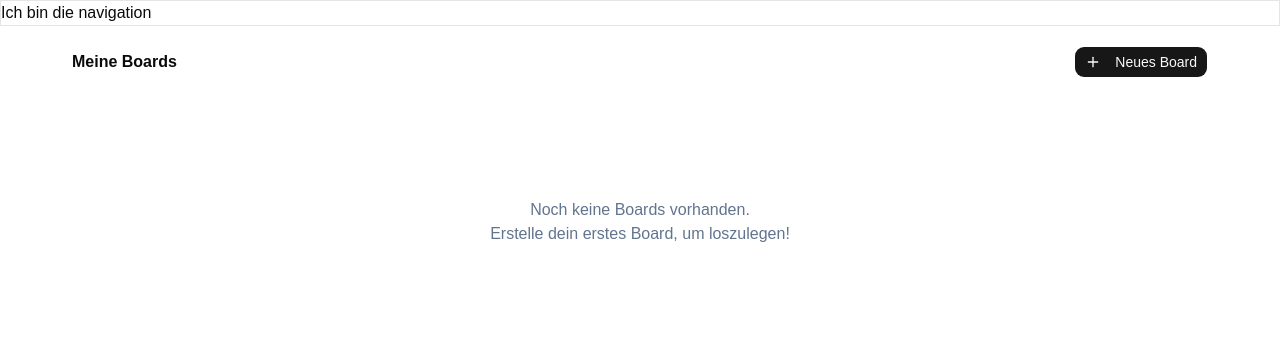
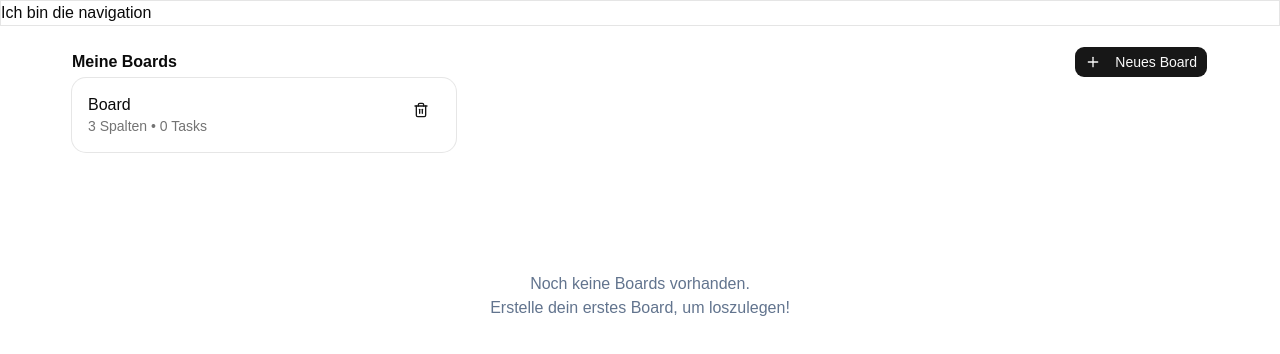
Before and after one commit to Schokett/KanBanDev, a React (Vite) app: page /KanBanDev/boardoverview in a window 1280 px wide. Shown: the top 354 px of the page. Built offline with nearby package versions, Linux system fonts and the light colour scheme.

Commit message:
boardview changed

```diff
--- /dev/null
+++ b/src/components/ui/card.tsx
@@ -0,0 +1,103 @@
+import * as React from "react"
+
+import { cn } from "@/lib/utils"
+
+function Card({
+  className,
+  size = "default",
+  ...props
+}: React.ComponentProps<"div"> & { size?: "default" | "sm" }) {
+  return (
+    <div
+      data-slot="card"
+      data-size={size}
+      className={cn(
+        "group/card flex flex-col gap-(--card-spacing) overflow-hidden rounded-xl bg-card py-(--card-spacing) text-sm text-card-foreground ring-1 ring-foreground/10 [--card-spacing:--spacing(4)] has-data-[slot=card-footer]:pb-0 has-[>img:first-child]:pt-0 data-[size=sm]:[--card-spacing:--spacing(3)] data-[size=sm]:has-data-[slot=card-footer]:pb-0 *:[img:first-child]:rounded-t-xl *:[img:last-child]:rounded-b-xl",
+        className
+      )}
+      {...props}
+    />
+  )
+}
+
+function CardHeader({ className, ...props }: React.ComponentProps<"div">) {
+  return (
+    <div
+      data-slot="card-header"
+      className={cn(
+        "group/card-header @container/card-header grid auto-rows-min items-start gap-1 rounded-t-xl px-(--card-spacing) has-data-[slot=card-action]:grid-cols-[1fr_auto] has-data-[slot=card-description]:grid-rows-[auto_auto] [.border-b]:pb-(--card-spacing)",
+        className
+      )}
+      {...props}
+    />
+  )
+}
+
+function CardTitle({ className, ...props }: React.ComponentProps<"div">) {
+  return (
+    <div
+      data-slot="card-title"
+      className={cn(
+        "font-heading text-base leading-snug font-medium group-data-[size=sm]/card:text-sm",
+        className
+      )}
+      {...props}
+    />
+  )
+}
+
+function CardDescription({ className, ...props }: React.ComponentProps<"div">) {
+  return (
+    <div
+      data-slot="card-description"
+      className={cn("text-sm text-muted-foreground", className)}
+      {...props}
+    />
+  )
+}
+
+function CardAction({ className, ...props }: React.ComponentProps<"div">) {
+  return (
+    <div
+      data-slot="card-action"
+      className={cn(
+        "col-start-2 row-span-2 row-start-1 self-start justify-self-end",
+        className
+      )}
+      {...props}
+    />
+  )
+}
+
+function CardContent({ className, ...props }: React.ComponentProps<"div">) {
+  return (
+    <div
+      data-slot="card-content"
+      className={cn("px-(--card-spacing)", className)}
+      {...props}
+    />
+  )
+}
+
+function CardFooter({ className, ...props }: React.ComponentProps<"div">) {
+  return (
+    <div
+      data-slot="card-footer"
+      className={cn(
+        "flex items-center rounded-b-xl border-t bg-muted/50 p-(--card-spacing)",
+        className
+      )}
+      {...props}
+    />
+  )
+}
+
+export {
+  Card,
+  CardHeader,
+  CardFooter,
+  CardTitle,
+  CardAction,
+  CardDescription,
+  CardContent,
+}
--- a/src/pages/BoardOverview.tsx
+++ b/src/pages/BoardOverview.tsx
@@ -1,6 +1,7 @@
 import { Button } from "@/components/ui/button";
 import { Outlet } from "react-router-dom";
-import { Plus } from "lucide-react";
+import { Plus, TrashIcon } from "lucide-react";
+import { Card, CardAction, CardDescription, CardTitle } from "@/components/ui/card";
 
 function BoardOverview() {
   return (
@@ -12,6 +13,23 @@
           Neues Board
         </Button>
       </div>
+
+      <Card className="w-full max-w-sm flex-2 flex flex-row justify-between p-4">
+        <div className="w-full">
+          <CardTitle>Board</CardTitle>
+          <CardDescription>
+            <span className="">3 Spalten • </span>
+            <span className="">0 Tasks</span>
+          </CardDescription>
+        </div>
+        <div className="w-fit">
+          <CardAction>
+            <Button variant="link">
+              <TrashIcon />
+            </Button>
+          </CardAction>
+        </div>
+      </Card>
 
       <div className="text-center flex justify-center mt-12 sm:mt-30">
         <p className="text-slate-500 font-medium">
```
